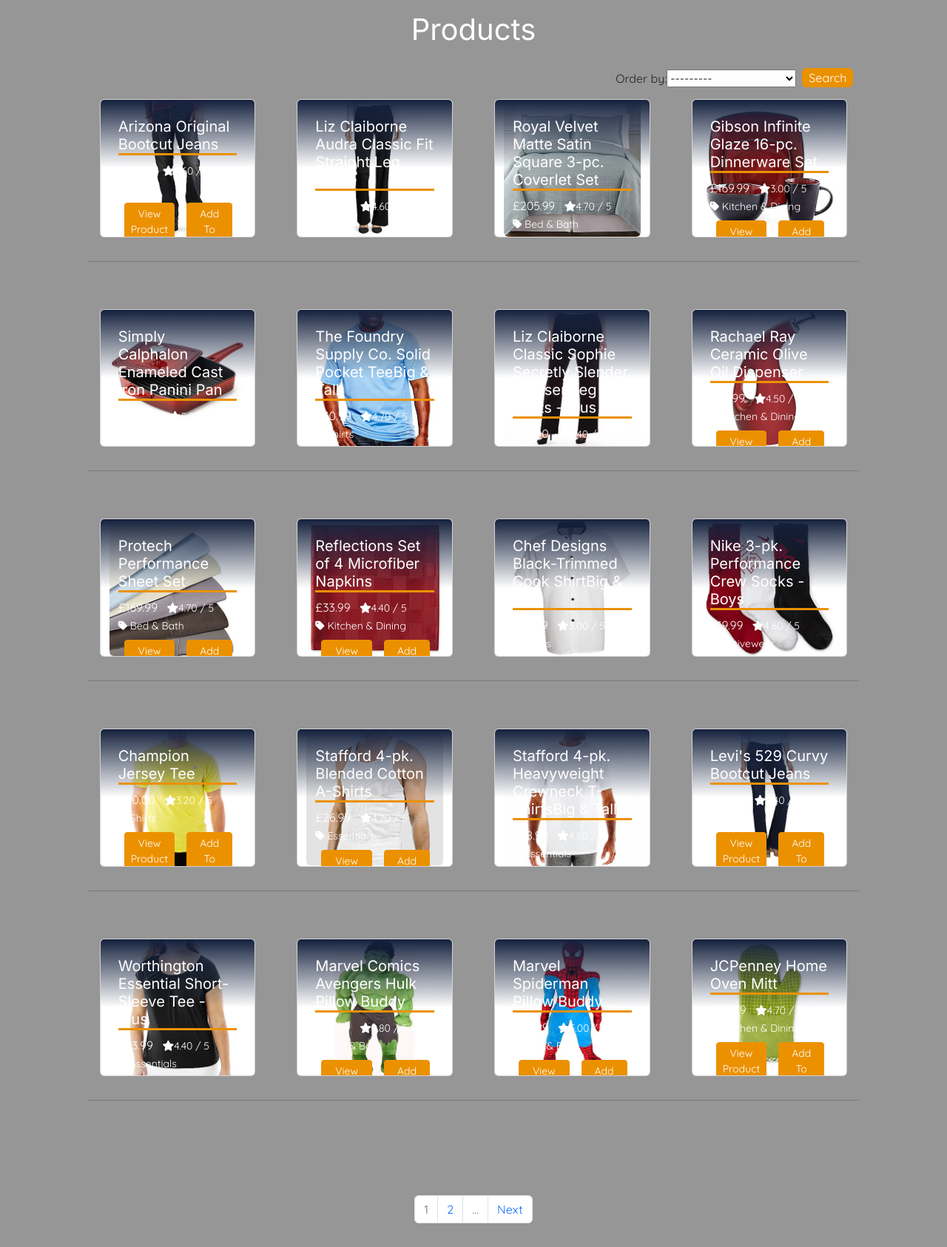
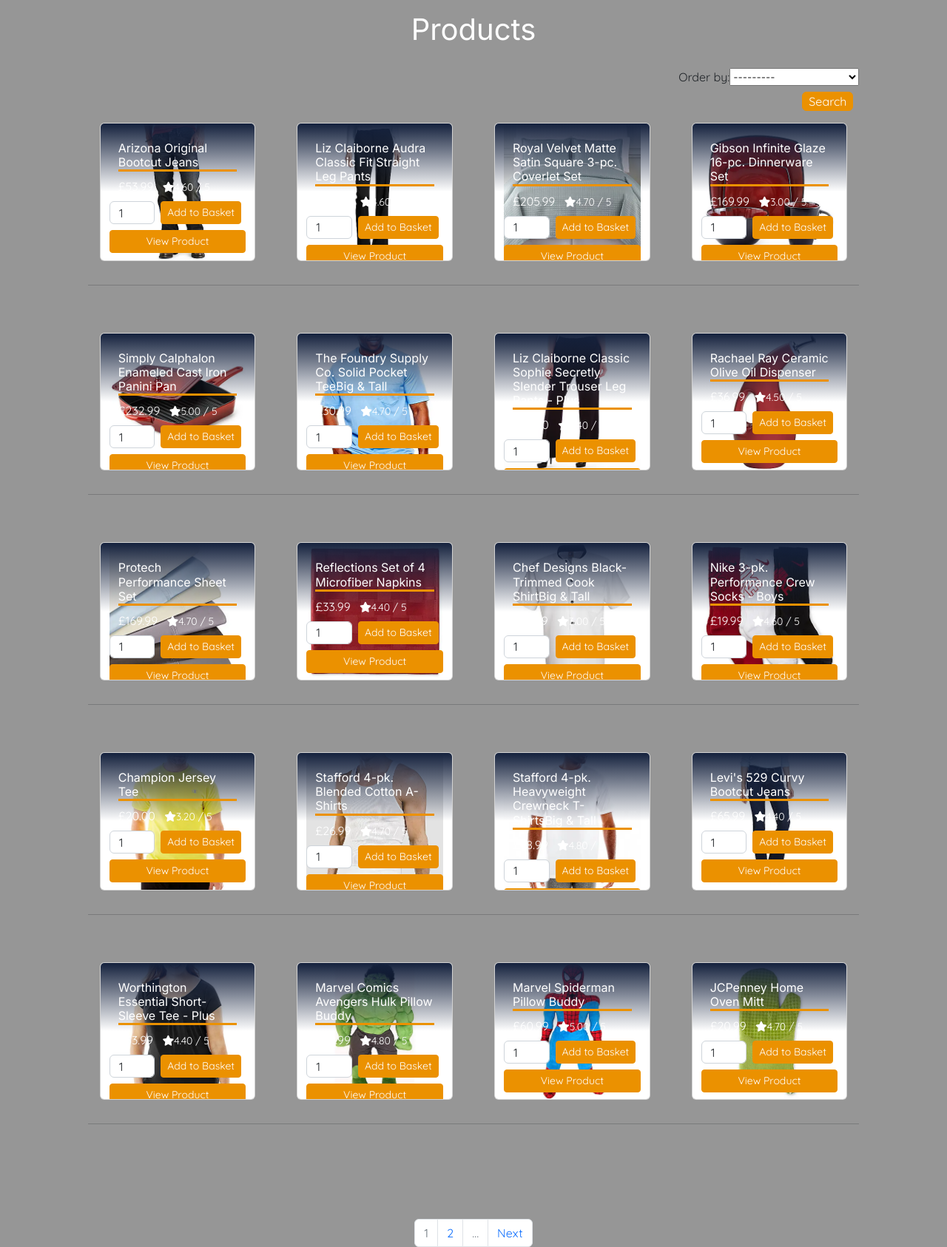
Before and after one commit to Code-Institute-Submissions/CI_PP5_Alpha_Exchange, a Django app: page /products/ in a window 1280 px wide. Shown: the part 128-1814 px from the top of the page at 74% size. Before the commit the page ends 1782 px from the top, so only its background shows below. Run offline with Django 3.2, Linux system fonts and the light colour scheme; data comes from the database, SQL or seed files in the repository; some libraries are stand-ins or nearby versions.

Commit message:
added add_to_basket function and links, re-made buttons as forms

```diff
--- a/basket/urls.py
+++ b/basket/urls.py
@@ -2,5 +2,7 @@
 from . import views
 
 urlpatterns = [
-    path('', views.basket, name='basket')
+    path('', views.basket, name='basket'),
+    path('add/<item_id>/', views.add_to_basket, name='add_to_basket'),
+
 ]
--- a/products/static/products/css/products.css
+++ b/products/static/products/css/products.css
@@ -54,6 +54,10 @@
     color: var(--font-color);
 }
 
+.qty_input {
+    height: 31px;
+}
+
 @media (hover) {
     .card-content {
         transition: transform 500ms ease;
--- a/products/templates/products/product_list.html
+++ b/products/templates/products/product_list.html
@@ -29,14 +29,18 @@
         <div class="row justify-content-center">
             <div class="col-10">
                 <div class="row mt-1 mb-2">
-                    <form class = "w-100 d-flex justify-content-end align-items-end">
+                    <form class = "w-100">
+                        <div class="d-flex justify-content-end align-items-end">
                             {{ filter.form.name__iexact.as_hidden}}
                             {{ filter.form.category__name__iexact.as_hidden}}
                             {{ filter.form.brand__name__iexact.as_hidden}}
-                        <label for="id_ordering">Order by:</label>
+                            <label for="id_ordering" class="d-none d-sm-block">Order by:</label>
                             <input type="hidden" name = "q" value = "{{request.GET.q }}">
                             {{ filter.form.ordering }}
+                        </div>
+                        <div class="d-flex justify-content-end align-items-end mt-2">
                             <button type="submit" class="btn btn-primary px-2 py-0 mx-2">Search</button>
+                        </div>
                     </form>
                 </div>
                 <div class="row my-3 justify-content-center">
@@ -56,26 +60,38 @@
                                 </div>
                                 <!-- Desktop -->
                                 <div class="card-content d-none d-lg-block">
-                                    <h2 class="fs-5 card-bottom-rule">{{ product.name }}</h2>
+                                    <h2 class="fs-6 card-bottom-rule">{{ product.name }}</h2>
                                     <p class="card-text mb-0 mr-3 list-inline-item">£{{ product.price }}</p>
                                     {% if product.rating %}
                                         <small class="list-inline-item mr-3"><i class="fas fa-star mr-1"></i>{{ product.rating }} / 5</small>
                                     {% else %}
                                         <small class="list-inline-item mr-3">No Rating</small>
                                     {% endif %}
-                                    {% if product.category %}
-                                        <small class="list-inline-item mr-3">
-                                            <i class="fas fa-tag mr-1"></i> {{ product.category.friendly_name }}
-                                        </small>
-                                    {% endif %}
-                                    <div class="d-flex justify-content-between">
-                                        <a href="{% url 'product_detail' product.id %}" class="btn btn-sm btn-light mt-2 mx-2">View Product</a>
-                                        <a href="#" class="btn btn-sm btn-light mt-2 mx-2">Add To Basket</a>
+                                    <div>
+                                        <form class="form" action="{% url 'add_to_basket' product.id %}" method="POST">
+                                            {% csrf_token %}
+                                            <div class="row">
+                                                <div class="col-4 p-0 me-2">
+                                                    <div class="form-group my-2">
+                                                        <div class="input-group">
+                                                            <input class="form-control qty_input" type="number" name="quantity" value="1" min="1" max="99" data-item_id="{{ product.id }}" id="id_qty_{{ product.id }}">
+                                                        </div>
+                                                    </div>
+                                                </div>
+                                                <div class=" d-flex col-4 m-0 p-0">
+                                                    <p class="input-wrapper btn-light my-2">
+                                                        <input type="submit" id="add_to_basket" class="btn btn-sm" value="Add to Basket">
+                                                    </p>
+                                                </div>
+                                                <input type="hidden" name="redirect_url" value="{{ request.path }}">
+                                                <a href="{% url 'product_detail' product.id %}" class="btn btn-sm btn-light">View Product</a>
+                                            </div>
+                                        </form>
                                     </div>
                                 </div>
                                 <!-- Mobile -->
                                 <div class="card-content d-lg-none">
-                                    <h2 class="fs-5 card-bottom-rule">{{ product.name }}</h2>
+                                    <h2 class="fs-6 card-bottom-rule">{{ product.name }}</h2>
                                     <div class="d-flex justify-content-between">
                                         <p class="card-text mb-0 mr-3 list-inline-item">£{{ product.price }}</p>
                                         {% if product.rating %}
@@ -83,15 +99,27 @@
                                         {% else %}
                                             <small class="list-inline-item mr-3">No Rating</small>
                                         {% endif %}
-                                        {% if product.category %}
-                                            <small class="list-inline-item mr-3">
-                                                <i class="fas fa-tag mr-1"></i> {{ product.category.friendly_name }}
-                                            </small>
-                                        {% endif %}
                                     </div>
-                                    <div class="d-flex justify-content-between">
-                                        <a href="{% url 'product_detail' product.id %}" class="btn btn-sm btn-light mt-2 mx-2">View Product</a>
-                                        <a href="#" class="btn btn-sm btn-light mt-2 mx-2">Add To Basket</a>
+                                    <div>
+                                        <form class="form" action="{% url 'add_to_basket' product.id %}" method="POST">
+                                            {% csrf_token %}
+                                            <div class="row">
+                                                <div class="col-4 p-0 me-2">
+                                                    <div class="form-group my-2">
+                                                        <div class="input-group">
+                                                            <input class="form-control qty_input" type="number" name="quantity" value="1" min="1" max="99" data-item_id="{{ product.id }}" id="id_qty_{{ product.id }}">
+                                                        </div>
+                                                    </div>
+                                                </div>
+                                                <div class=" d-flex col-4 m-0 p-0">
+                                                    <p class="input-wrapper btn-light my-2">
+                                                        <input type="submit" id="add_to_basket" class="btn btn-sm" value="Add to Basket">
+                                                    </p>
+                                                </div>
+                                                <input type="hidden" name="redirect_url" value="{{ request.path }}">
+                                                <a href="{% url 'product_detail' product.id %}" class="btn btn-sm btn-light">View Product</a>
+                                            </div>
+                                        </form>
                                     </div>
                                 </div>
                             </div>
--- a/static/css/base.css
+++ b/static/css/base.css
@@ -50,6 +50,7 @@
     background-color: var(--btn-hover-color);
     border-color: var(--btn-hover-color);
     color: var(--btn-hover-font);
+    border-radius: 6px;
 }
 
 /* Header Styles */
@@ -149,3 +150,18 @@
     position: relative;
     background: var(--accent-color);
 }
+
+/* Basket Styles */
+.basket-icon{
+    position: absolute;
+    left: 6px;
+    top: calc(100% - 1.05em);
+}
+
+.prod_details_btn {
+    padding-left: 28px;
+}
+
+.input-wrapper{
+    position: relative;
+}
```
Also changed, not shown: basket/views.py (+27 -2 lines), products/templates/products/product_detail.html (+32 -8 lines), README.md. Lines whose indentation alone changed are shown as unchanged.
